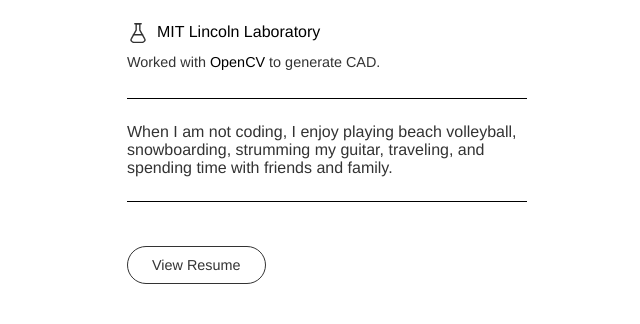
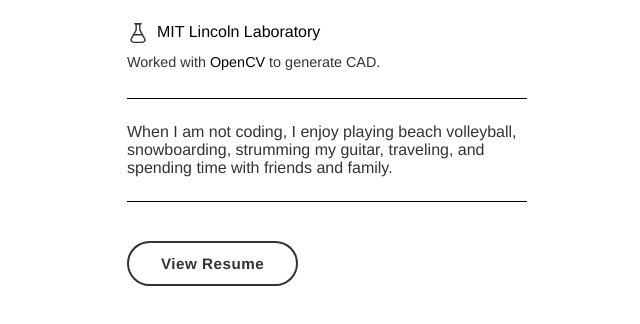
Before and after one commit to nathanjcx/nathanjcx.github.io, a plain HTML site: page index.html in a window 1280 px wide. Shown: the part 542-866 px from the top of the page, without its empty margins (313-953 px from the left). Drawn offline with Linux system fonts and the light colour scheme.

Commit message:
Bolden resume capsule button with 2px border and flex alignment

```diff
--- a/styles.css
+++ b/styles.css
@@ -241,19 +241,22 @@ body {
 }
 
 .resume-capsule-btn {
-    display: inline-block;
-    padding: 10px 24px;
-    border: 1.5px solid var(--border-color);
-    border-radius: 30px;
+    display: inline-flex;
+    align-items: center;
+    justify-content: center;
+    padding: 12px 32px;
+    border: 2px solid var(--border-color);
+    border-radius: 50px;
     color: var(--text-color);
     background-color: var(--bg-color);
     text-decoration: none;
-    font-size: 0.9em;
-    font-weight: 500;
-    transition: all 0.2s ease;
-    margin-top: 20px;
-    margin-bottom: 40px;
-    text-align: center;
+    font-size: 0.95em;
+    font-weight: 600;
+    letter-spacing: 0.5px;
+    transition: all 0.3s cubic-bezier(0.175, 0.885, 0.32, 1.275);
+    margin-top: 15px;
+    margin-bottom: 50px;
+    cursor: pointer;
 }
 
 .resume-capsule-btn:hover {
```
